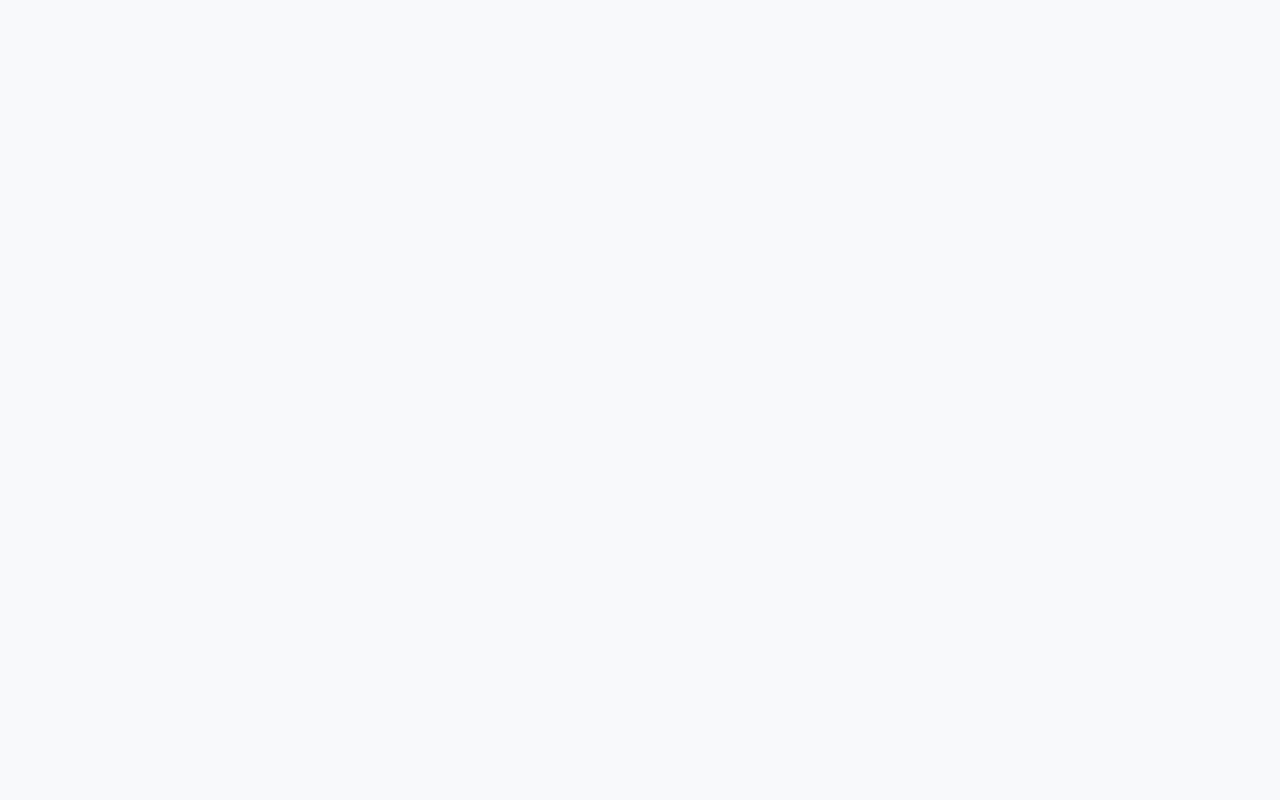
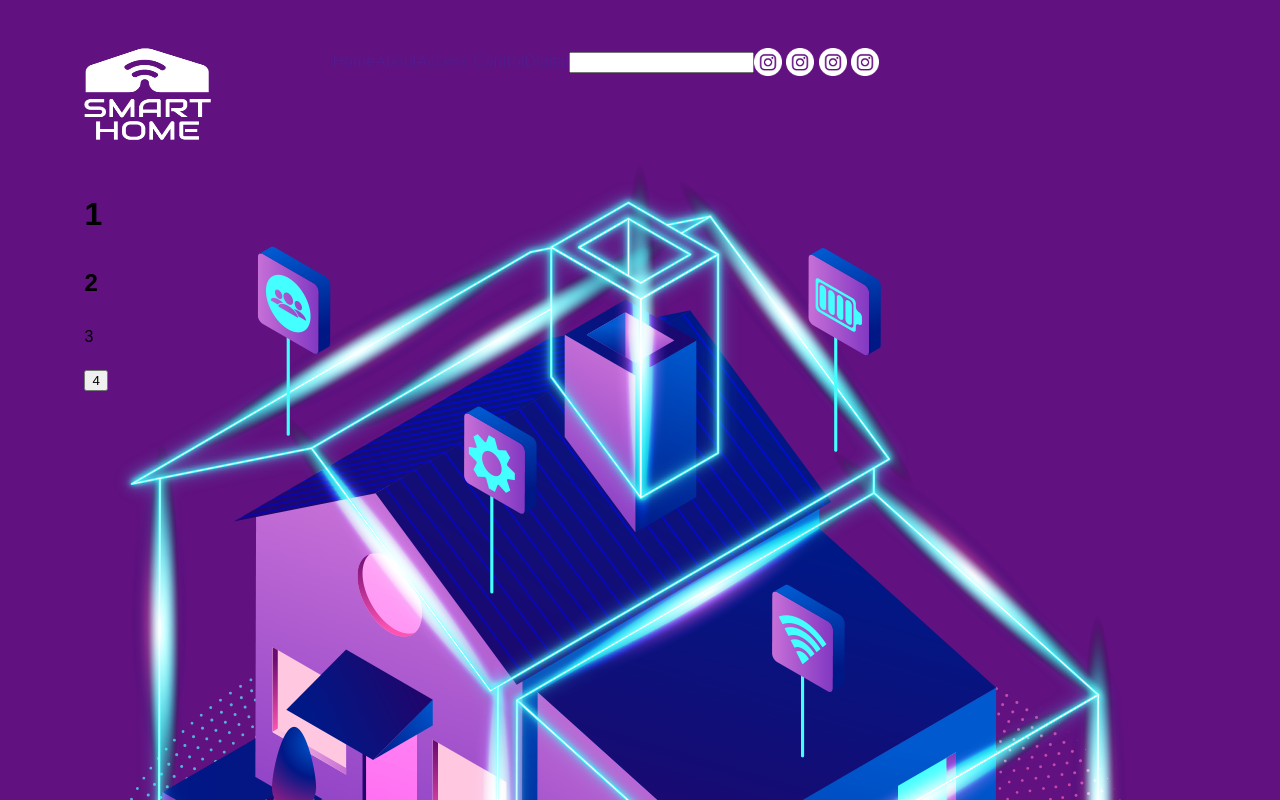
Before and after one commit to linenakk/SmartHome, a plain HTML site: page index.html in a window 1280 px wide. Shown: the top 800 px of the page. Drawn offline with Linux system fonts and the light colour scheme.

Commit message:
Add files via upload

```diff
--- a/css/indedex.css
+++ b/css/indedex.css
@@ -1,16 +1,29 @@
-:root{
-    --color-light:#f8f9fa;
-
-}
-
-*{
-    box-sizing: border-box;
-}
 body{
     margin: 0;
     padding: 0;
    font-family: sans-serif;
    line-height: 1.7;
-   background-color: var(--color-light);
-
+   background-color: #611180;
 }
+.header{
+    margin-top: 3.75%;
+    margin-left: 6.6%;
+}
+ul{
+    list-style: none;
+    margin: 0;
+    padding-left: 0;
+}
+a{
+    text-decoration: none;
+}
+.img_logo{
+    width: 51%;
+    height: 78%;
+}
+.flex-pati{
+    display: flex;
+}
+.icon_social img{
+    width: 28px;
+}
--- a/index.html
+++ b/index.html
@@ -9,9 +9,55 @@
 </head>
 <body>
 
-    <div id="header">
-        <div class="menu"></div>
-        <div class="home"></div>
+    <div class="header">
+        <nav>
+            <div class="mainmenu flex-pati">
+                <div>
+                    <img src="/img/home1.png" alt="logo" class="img_logo">
+                </div>
+            <div class="active ">
+                <ul  class="flex-pati">
+                    <li>
+                        <a href="">Home</a>
+                    </li>
+                    <li>
+                        <a href="">About</a>
+                    </li>
+                    <li>
+                        <a href="">Access Control</a>
+                    </li>
+                    <li>
+                        <a href="">Digital</a>
+                    </li>
+                </ul>
+            </div>
+         <div class="search">
+                <input type="search">
+        </div>
+        <div class="socials flex-pati">
+
+                <div class="icon_social ">
+                    <img src="/img/Instagram.png" alt="">
+                    <img src="/img/Instagram.png" alt="">
+                    <img src="/img/Instagram.png" alt="">
+                    <img src="/img/Instagram.png" alt="">
+                </div>
+        </div>
+            </div>
+        </nav>
+
+
+        <div class="home flex-pati">
+            <div class="description">
+                <h1>1</h1>
+                <h2>2</h2>
+                <p>3</p>
+                <button>4</button>
+            </div>
+            <div class="img_home">
+                <img src="/img/Vector.png" alt="">
+            </div>
+        </div>
     </div>
 
     <div id="main">
```
Also changed, not shown: img/Instagram.png (added), img/Vector.png (added), img/home1.png (added).
